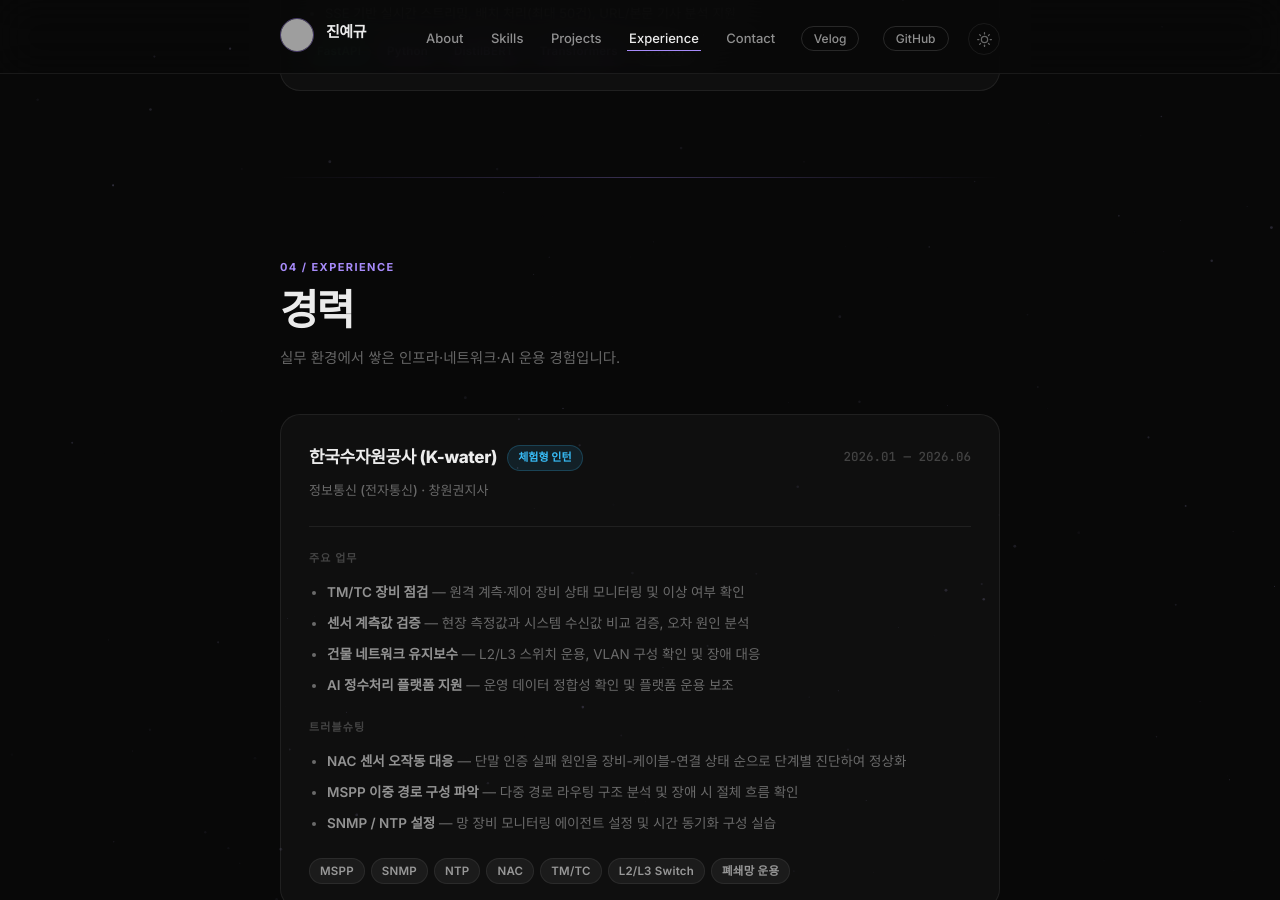
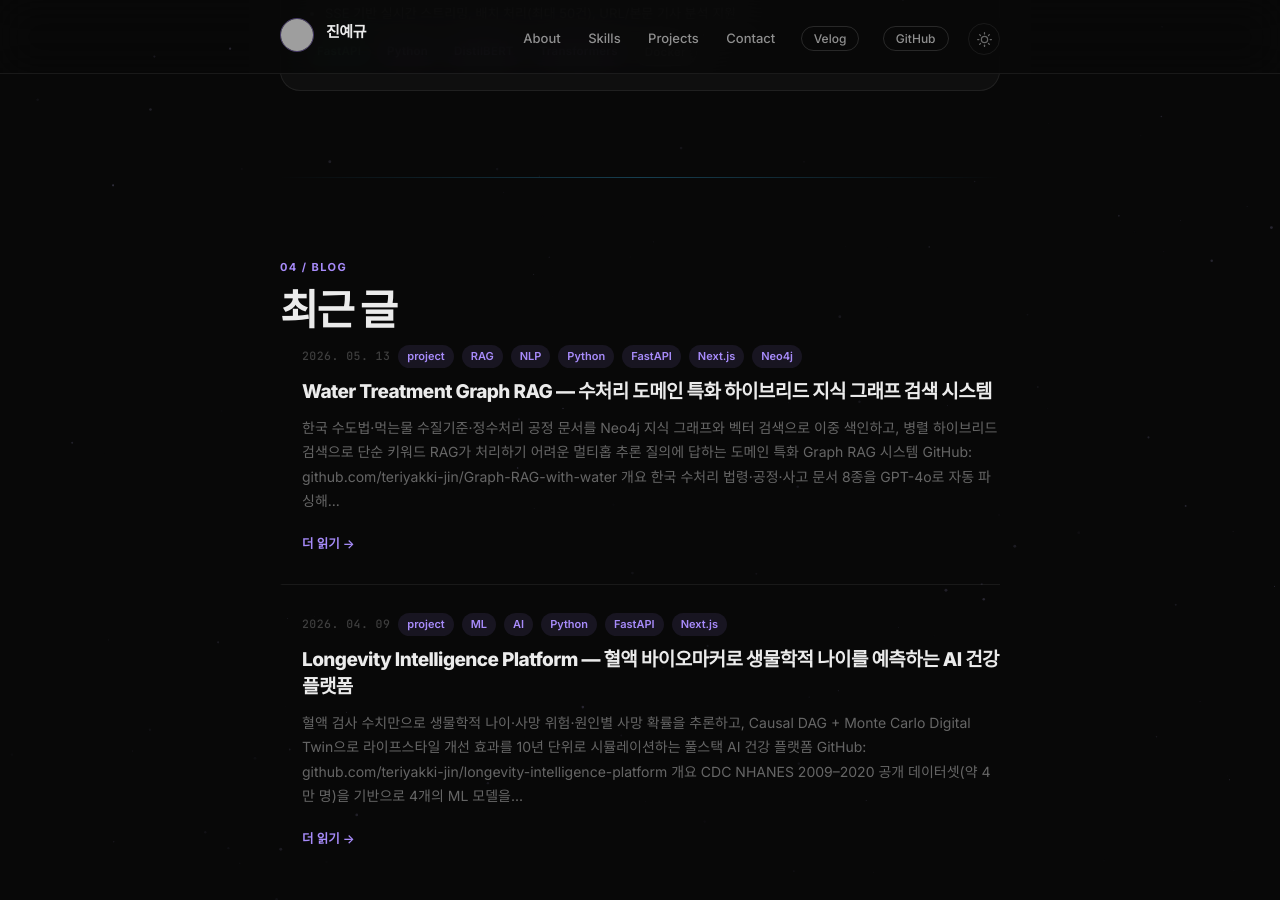
Before and after one commit to teriyakki-jin/teriyakki-jin.github.io, a Jekyll site: the page built from index.html, in a window 1280 px wide and 900 px high, scrolled down 13996 px. Built offline with Jekyll 4.4.1, drawn with Linux system fonts in a browser that asks for light colours; some web fonts are replaced; the list of posts is cut into pages by our own code; some of the changed text lies outside the part shown; grey boxes are pictures that could not be loaded.

Commit message:
chore: remove K-water internship from portfolio

```diff
--- a/_layouts/default.html
+++ b/_layouts/default.html
@@ -84,7 +84,6 @@
             <a href="/#about"      data-spy="about">About</a>
             <a href="/#skills"     data-spy="skills">Skills</a>
             <a href="/#projects"   data-spy="projects">Projects</a>
-            <a href="/#experience" data-spy="experience">Experience</a>
             <a href="/#contact"    data-spy="contact">Contact</a>
             <a href="https://velog.io/@jyg3485" target="_blank" class="nav-pill">Velog</a>
             <a href="https://github.com/teriyakki-jin" target="_blank" class="nav-pill">GitHub</a>
--- a/index.html
+++ b/index.html
@@ -122,8 +122,8 @@
       <p class="stat-num" data-count="4" data-suffix="">0</p>
     </div>
     <div class="stat-item">
-      <p class="stat-label">인턴십 경험</p>
-      <p class="stat-num" data-count="1" data-suffix="">0</p>
+      <p class="stat-label">네트워크·보안 프로젝트</p>
+      <p class="stat-num" data-count="8" data-suffix="">0</p>
     </div>
   </div>
 </section>
@@ -564,7 +564,7 @@
       <h3 class="project-title">SecureScope — 경량 SIEM 보안 모니터링 시스템</h3>
       <a href="https://github.com/teriyakki-jin/SecureScope" target="_blank" class="project-link">GitHub →</a>
     </div>
-    <p class="project-desc">K-water 인턴십 중 수동 로그 분석의 한계를 경험한 뒤 직접 구현한 경량 SIEM. 보안 이벤트 수집 → 자동 탐지 → 실시간 시각화 파이프라인. Spring ApplicationEvent로 수집·탐지·감사 레이어를 느슨하게 결합했습니다.</p>
+    <p class="project-desc">수동 로그 분석의 한계를 개선하기 위해 구현한 경량 SIEM. 보안 이벤트 수집 → 자동 탐지 → 실시간 시각화 파이프라인. Spring ApplicationEvent로 수집·탐지·감사 레이어를 느슨하게 결합했습니다.</p>
     <ul class="project-features">
       <li>전략 패턴 기반 4가지 탐지 룰 — Redis 슬라이딩 윈도우(브루트포스), 포트 스캔, 비인가 MAC, 시간 외 접근</li>
       <li>SHA-256 해시체인 감사 로그로 중간 변조 즉시 탐지, <code>/api/audit/verify</code> 전체 체인 무결성 검증</li>
@@ -779,64 +779,11 @@
   </div>
 </section>
 
-<!-- ─── EXPERIENCE ──────────────────────────────────── -->
-<hr class="section-divider-v">
-
-<section class="port-section" id="experience">
-  <p class="section-label">04 / Experience</p>
-  <h2 class="section-heading">경력</h2>
-  <p class="section-sub">실무 환경에서 쌓은 인프라·네트워크·AI 운용 경험입니다.</p>
-
-  <div class="exp-card">
-    <div class="exp-header">
-      <div class="exp-header-left">
-        <div class="exp-company-row">
-          <span class="exp-company">한국수자원공사 (K-water)</span>
-          <span class="exp-type-badge">체험형 인턴</span>
-        </div>
-        <p class="exp-role">정보통신 (전자통신) · 창원권지사</p>
-      </div>
-      <p class="exp-period">2026.01 — 2026.06</p>
-    </div>
-
-    <div class="exp-body">
-      <div class="exp-block">
-        <p class="exp-block-title">주요 업무</p>
-        <ul class="exp-list">
-          <li><strong>TM/TC 장비 점검</strong> — 원격 계측·제어 장비 상태 모니터링 및 이상 여부 확인</li>
-          <li><strong>센서 계측값 검증</strong> — 현장 측정값과 시스템 수신값 비교 검증, 오차 원인 분석</li>
-          <li><strong>건물 네트워크 유지보수</strong> — L2/L3 스위치 운용, VLAN 구성 확인 및 장애 대응</li>
-          <li><strong>AI 정수처리 플랫폼 지원</strong> — 운영 데이터 정합성 확인 및 플랫폼 운용 보조</li>
-        </ul>
-      </div>
-
-      <div class="exp-block">
-        <p class="exp-block-title">트러블슈팅</p>
-        <ul class="exp-list">
-          <li><strong>NAC 센서 오작동 대응</strong> — 단말 인증 실패 원인을 장비-케이블-연결 상태 순으로 단계별 진단하여 정상화</li>
-          <li><strong>MSPP 이중 경로 구성 파악</strong> — 다중 경로 라우팅 구조 분석 및 장애 시 절체 흐름 확인</li>
-          <li><strong>SNMP / NTP 설정</strong> — 망 장비 모니터링 에이전트 설정 및 시간 동기화 구성 실습</li>
-        </ul>
-      </div>
-
-      <div class="exp-stack">
-        <span class="badge badge-gray">MSPP</span>
-        <span class="badge badge-gray">SNMP</span>
-        <span class="badge badge-gray">NTP</span>
-        <span class="badge badge-gray">NAC</span>
-        <span class="badge badge-gray">TM/TC</span>
-        <span class="badge badge-gray">L2/L3 Switch</span>
-        <span class="badge badge-gray">폐쇄망 운용</span>
-      </div>
-    </div>
-  </div>
-</section>
-
 <!-- ─── BLOG ───────────────────────────────────────── -->
 <hr class="section-divider-sky">
 
 <section class="port-section" id="blog">
-  <p class="section-label">05 / Blog</p>
+  <p class="section-label">04 / Blog</p>
   <h2 class="section-heading">최근 글</h2>
 
   <div class="posts">
@@ -888,7 +835,7 @@
 <hr class="section-divider-v">
 
 <section class="port-section" id="contact">
-  <p class="section-label">06 / Contact</p>
+  <p class="section-label">05 / Contact</p>
   <h2 class="section-heading">함께 일해요</h2>
   <p class="section-sub">채용·협업·기술 이야기 모두 환영합니다. 편하게 연락주세요.</p>
 
```
